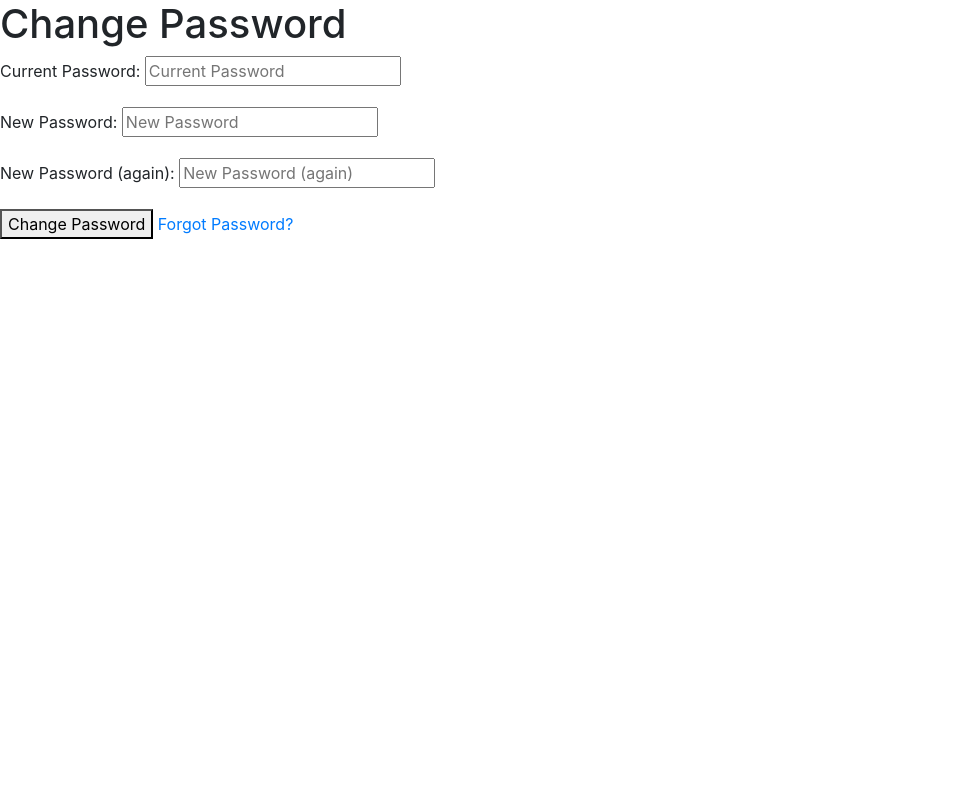
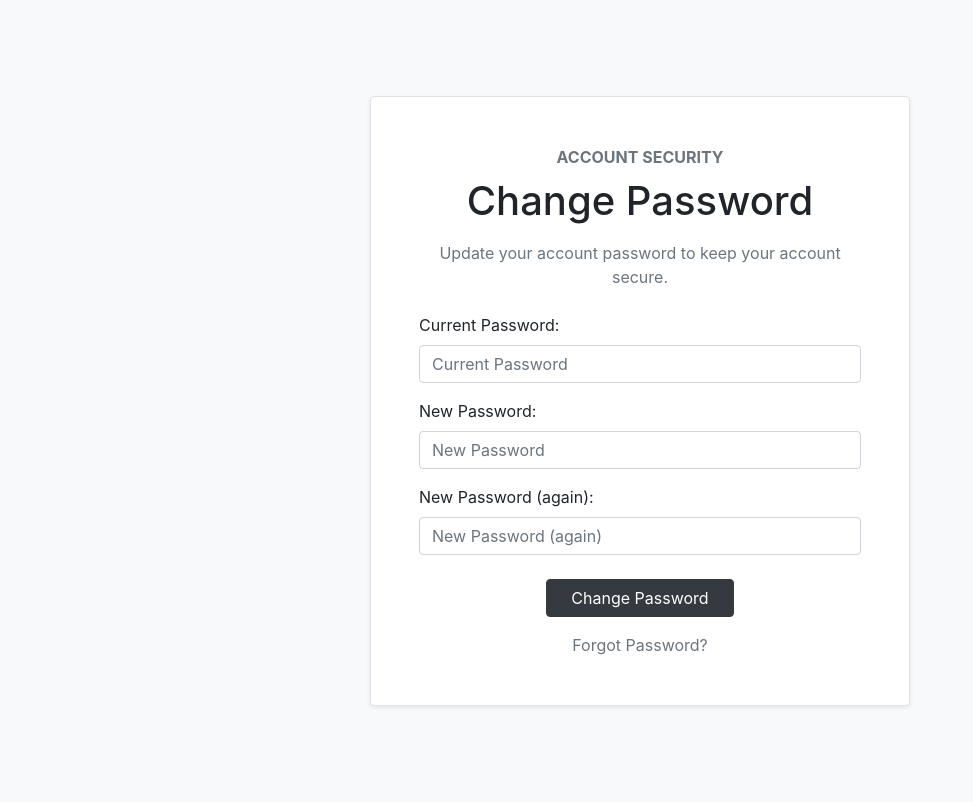
Before and after one commit to Robertas-Cyberattack/artificium, a Django app: page /accounts/password/change/ in a window 1280 px wide. Shown: the part 95-897 px from the top of the page, without its empty margins (0-973 px from the left). Before the commit the page ends 334 px from the top, so only its background shows below. Run offline with Django 3.2, Linux system fonts and the light colour scheme; the visitor is signed in with stand-in values (Sample User, id 1); some libraries are stand-ins or nearby versions.

Commit message:
password_change.html upgrated design and style

```diff
--- a/templates/allauth/account/password_change.html
+++ b/templates/allauth/account/password_change.html
@@ -1,16 +1,62 @@
-{% extends "account/base.html" %}
+{% extends "base.html" %}
 
 {% load i18n %}
 
-{% block head_title %}{% trans "Change Password" %}{% endblock %}
+{% block extra_title %} | Change Password{% endblock %}
 
 {% block content %}
-    <h1>{% trans "Change Password" %}</h1>
 
-    <form method="POST" action="{% url 'account_change_password' %}" class="password_change">
-        {% csrf_token %}
-        {{ form.as_p }}
-        <button type="submit" name="action">{% trans "Change Password" %}</button>
-        <a href="{% url 'account_reset_password' %}">{% trans "Forgot Password?" %}</a>
-    </form>
+<section class="py-5 bg-light">
+    <div class="container py-lg-5">
+        <div class="row justify-content-center">
+            <div class="col-12 col-md-10 col-lg-6">
+
+                <div class="bg-white shadow-sm border rounded p-4 p-lg-5">
+
+                    <div class="text-center mb-4">
+                        <p class="text-uppercase text-muted font-weight-bold mb-2">
+                            Account Security
+                        </p>
+
+                        <h1 class="mb-3">
+                            {% trans "Change Password" %}
+                        </h1>
+
+                        <p class="text-muted mb-0">
+                            Update your account password to keep your account secure.
+                        </p>
+                    </div>
+
+                    <form method="POST"
+                          action="{% url 'account_change_password' %}"
+                          class="password_change">
+
+                        {% csrf_token %}
+
+                        {{ form.as_p }}
+
+                        <div class="text-center mt-4">
+                            <button type="submit"
+                                    name="action"
+                                    class="btn btn-dark px-4">
+                                {% trans "Change Password" %}
+                            </button>
+                        </div>
+
+                        <div class="text-center mt-3">
+                            <a href="{% url 'account_reset_password' %}"
+                               class="text-muted">
+                                {% trans "Forgot Password?" %}
+                            </a>
+                        </div>
+
+                    </form>
+
+                </div>
+
+            </div>
+        </div>
+    </div>
+</section>
+
 {% endblock %}
```
